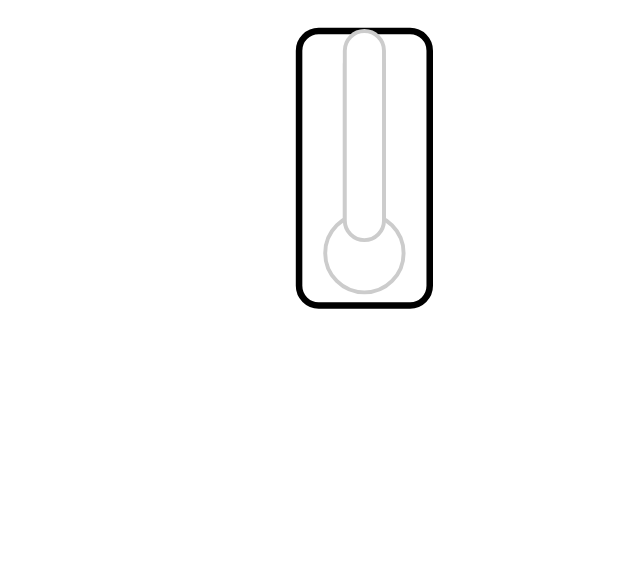
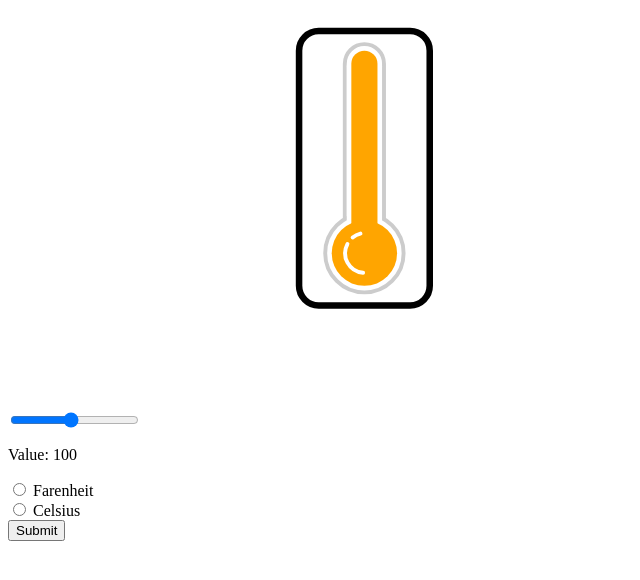
Before and after one commit to yaniszouad/yaniszouad.github.io, a plain HTML site: page thermometer.html in a window 1280 px wide. Shown: the part 48-628 px from the top of the page, without its empty margins (0-640 px from the left). Drawn offline with Linux system fonts and the light colour scheme.

Commit message:
Added working slide, colors, and highlight

```diff
--- a/thermometer.html
+++ b/thermometer.html
@@ -25,21 +25,89 @@
           stroke: #cccccc;
           stroke-width: 3;
         }
+
       </style>
 
       <rect id="container" x="10" y="10" width="100" height="210" rx="15" />
 
       <g id="glass">
-        <rect x="45" y="20" width="30" height="160" rx="15" />
+        <rect x="45" y="20" width="30" height="160" rx="15"/>
         <ellipse cx="60" cy="180" rx="30" ry="30" />
         <rect x="46.5" y="22" width="27" height="165" rx="15" stroke="none" />
       </g>
       <g id="liquid">
-        <rect x="45" y="10" width="30" height="160" rx="15" />
+        <rect x="50" y="25" width="20" height="160" rx="10" fill = "red" stroke = "none" id="tallLiquid" class = "fluid"/>
+        <ellipse cx="60" cy="180" rx="25" ry="25" fill = "red" stroke = "none" class = "fluid"/>
+        <path d=" M 59 195 A 15 15 0 0 1 47 173" fill = "none" stroke = "white" stroke-linecap="round"/>
+        <path d=" M 51 168 A 15 15 0 0 1 57 165" fill = "none" stroke = "white" stroke-linecap="round"/>
       </g>
+      <div class="slidecontainer">
+        <input type="range" min="0" max="212" value="100" class="slider" id="myRange">
+        <p>Value: <span id="valueShower"></span></p>
+      </div>
+      <form>
+          <div>
+            <input type="radio" id="Farenheit" name="tempScale" value="F">
+            <label for="html">Farenheit</label><br>
+            <input type="radio" id="Celsius" name="tempScale" value="C">
+            <label for="css">Celsius</label><br>
+            <button type="button" onclick = "displayRadioValue()">Submit</button>
+          </div>
+      </form>
 
     </svg>
   </div>
+  <script>
+    function convertRange(value, r1, r2) {
+      return (value - r1[ 0 ]) * (r2[ 1 ] - r2[ 0 ]) / (r1[ 1 ] - r1[ 0 ]) + r2[ 0 ];
+    }
+
+    var slider = document.getElementById("myRange");
+    var form = document.querySelector("form")
+    var tempScale = "F" // By default Celsius, when F, Farenheit
+    var output = document.getElementById("valueShower");
+    var liquid = document.getElementById("tallLiquid")
+    var originalY = liquid.getAttribute("y")
+    var fluids = document.getElementsByClassName("fluid")
+    console.log(originalY)
+    output.innerHTML = slider.value;
+    function updateValues(){
+      if (slider.value > (slider.max*(2/3))){
+        fluids[0].setAttribute("fill", "red")
+        fluids[1].setAttribute("fill", "red")
+      }
+      else if (slider.value > (slider.max*(1/3))){
+        fluids[0].setAttribute("fill", "orange")
+        fluids[1].setAttribute("fill", "orange")
+      }
+      else if (slider.value > 0){
+        fluids[0].setAttribute("fill", "blue")
+        fluids[1].setAttribute("fill", "blue")
+      }
+    }
+    updateValues()
+    slider.oninput = function() {
+      updateValues()
+      if (tempScale == "F"){
+        output.innerHTML = this.value
+      }
+      else if (tempScale == "C"){
+        output.innerHTML = Math.floor(convertRange(this.value, [ 0, 212 ], [ 0, 100 ] ))
+      }
+      liquid.setAttribute("height", convertRange( this.value, [ 0, 212 ], [ 35, 140 ] ));
+      liquid.setAttribute("y",convertRange( this.value, [ 0, 212 ], [ 150, 25 ] ));
+      console.log(liquid.getAttribute("y"))
+    }
+    function displayRadioValue() {
+        var ele = document.getElementsByName('tempScale');
+
+        for(i = 0; i < ele.length; i++) {
+            if(ele[i].checked)
+            tempScale = ""
+            //document.getElementById("result").innerHTML = "Gender: "+ele[i].value;
+        }
+    }
+  </script>
 </body>
 
 </html>
```
Also changed, not shown: index.html (+1 -0 lines).
